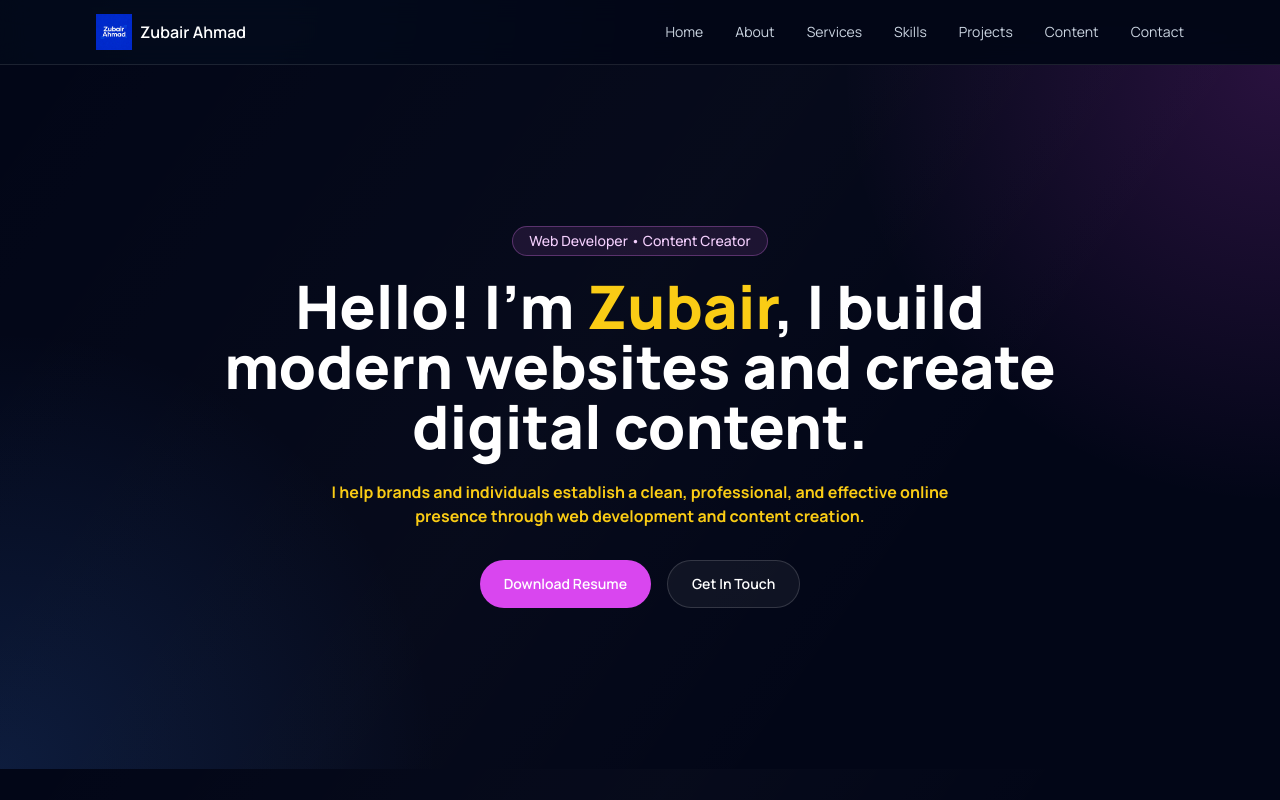
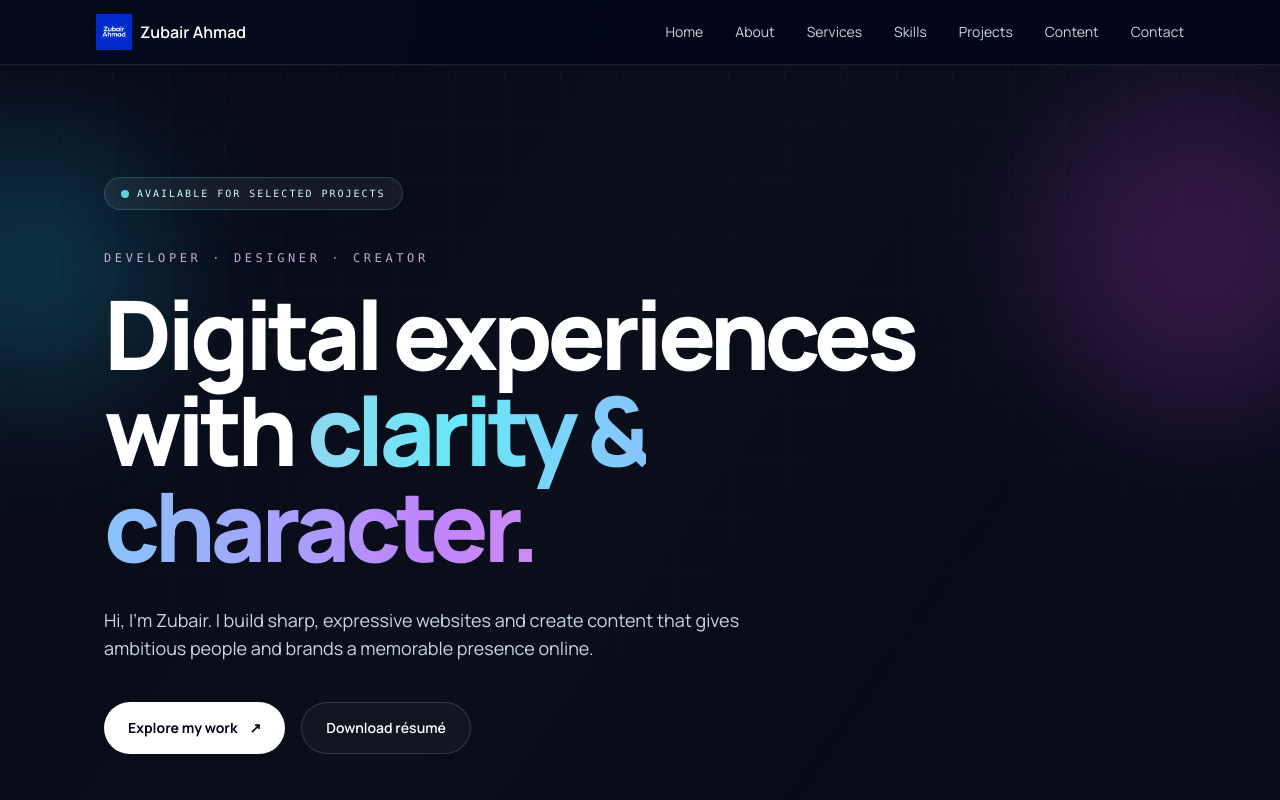
Before and after one commit to zubair2018/live-portfolio, a React (Vite) app: page / in a window 1280 px wide. Shown: the top 800 px of the page. Built offline with nearby package versions, Linux system fonts and the light colour scheme.

Commit message:
Modernize hero experience

```diff
--- a/src/components/Hero.jsx
+++ b/src/components/Hero.jsx
@@ -1,38 +1,44 @@
 export default function Hero() {
   return (
-    <section
-      id="home"
-      className="relative overflow-hidden bg-slate-950 text-white"
-    >
-      <div className="absolute inset-0 bg-[radial-gradient(circle_at_top_right,rgba(217,70,239,0.18),transparent_30%),radial-gradient(circle_at_bottom_left,rgba(59,130,246,0.16),transparent_30%)]" />
+    <section id="home" className="relative isolate overflow-hidden bg-[#070b18] text-white">
+      <div className="pointer-events-none absolute inset-0 -z-10 overflow-hidden">
+        <div className="float-slow absolute -left-24 top-20 h-64 w-64 rounded-full bg-cyan-400/20 blur-3xl" />
+        <div className="float-slow absolute -right-20 top-8 h-80 w-80 rounded-full bg-fuchsia-500/20 blur-3xl [animation-delay:-3s]" />
+        <div className="absolute inset-0 opacity-[0.16] [background-image:linear-gradient(rgba(255,255,255,.12)_1px,transparent_1px),linear-gradient(90deg,rgba(255,255,255,.12)_1px,transparent_1px)] [background-size:56px_56px] [mask-image:linear-gradient(to_bottom,black,transparent_85%)]" />
+      </div>
 
-      <div className="relative mx-auto flex min-h-[88vh] max-w-6xl flex-col items-center justify-center px-4 py-20 text-center sm:px-6 lg:px-8">
-        <span className="mb-5 inline-flex items-center rounded-full border border-fuchsia-400/30 bg-fuchsia-400/10 px-4 py-1 text-xs font-medium text-fuchsia-200 sm:text-sm">
-          Web Developer • Content Creator
-        </span>
+      <div className="mx-auto flex min-h-[92vh] max-w-6xl flex-col justify-center px-5 py-28 sm:px-8 lg:px-10">
+        <div className="max-w-4xl">
+          <span className="inline-flex items-center gap-2 rounded-full border border-cyan-300/20 bg-white/[0.06] px-4 py-2 font-mono text-[10px] font-medium uppercase tracking-[0.2em] text-cyan-100 shadow-2xl shadow-cyan-950/20">
+            <span className="h-2 w-2 animate-pulse rounded-full bg-cyan-300" />
+            Available for selected projects
+          </span>
 
-        <h1 className="max-w-4xl text-4xl font-extrabold leading-tight sm:text-5xl lg:text-6xl">
-         Hello! I'm <span className="text-yellow-400">Zubair</span>, I build modern websites and create digital content.
-        </h1>
+          <p className="mt-10 font-mono text-xs uppercase tracking-[0.3em] text-fuchsia-200/80">
+            Developer · Designer · Creator
+          </p>
+          <h1 className="mt-5 text-5xl font-extrabold leading-[0.98] tracking-[-0.055em] sm:text-6xl lg:text-8xl">
+            Digital experiences with{" "}
+            <span className="gradient-text">clarity & character.</span>
+          </h1>
+          <p className="mt-8 max-w-2xl text-base leading-8 text-slate-300 sm:text-lg">
+            Hi, I&apos;m Zubair. I build sharp, expressive websites and create content
+            that gives ambitious people and brands a memorable presence online.
+          </p>
 
-        <p className="mt-6 max-w-2xl text-md font-bold text-yellow-400 leading-7 sm:text-base">
-          I help brands and individuals establish a clean, professional, and effective online presence through web development and content creation.
-        </p>
+          <div className="mt-10 flex flex-col gap-4 sm:flex-row">
+            <a href="#works" className="group inline-flex min-h-[52px] items-center justify-center gap-3 rounded-full bg-white px-6 text-sm font-bold text-slate-950 transition duration-300 hover:-translate-y-1 hover:bg-cyan-200 hover:shadow-xl hover:shadow-cyan-400/20">
+              Explore my work <span className="transition-transform duration-300 group-hover:translate-x-1">↗</span>
+            </a>
+            <a href="/resume.txt" download className="inline-flex min-h-[52px] items-center justify-center rounded-full border border-white/15 bg-white/[0.03] px-6 text-sm font-semibold text-white transition hover:border-fuchsia-300/60 hover:bg-white/[0.08]">
+              Download résumé
+            </a>
+          </div>
+        </div>
 
-        <div className="mt-8 flex w-full flex-col items-center justify-center gap-4 sm:flex-row">
-          <a
-            href="/resume.txt"
-            download
-            className="inline-flex min-h-[48px] items-center justify-center rounded-full bg-fuchsia-500 px-6 py-3 text-sm font-semibold text-white transition hover:bg-fuchsia-600"
-          >
-            Download Resume
-          </a>
-          <a
-            href="#contact"
-            className="inline-flex min-h-[48px] items-center justify-center rounded-full border border-white/15 bg-white/5 px-6 py-3 text-sm font-semibold text-white transition hover:border-fuchsia-400/50 hover:text-fuchsia-300"
-          >
-            Get In Touch
-          </a>
+        <div className="mt-16 flex items-center gap-4 text-xs font-medium uppercase tracking-[0.18em] text-slate-500">
+          <span className="h-px w-12 bg-gradient-to-r from-cyan-300 to-transparent" />
+          Scroll to discover
         </div>
       </div>
     </section>
```
